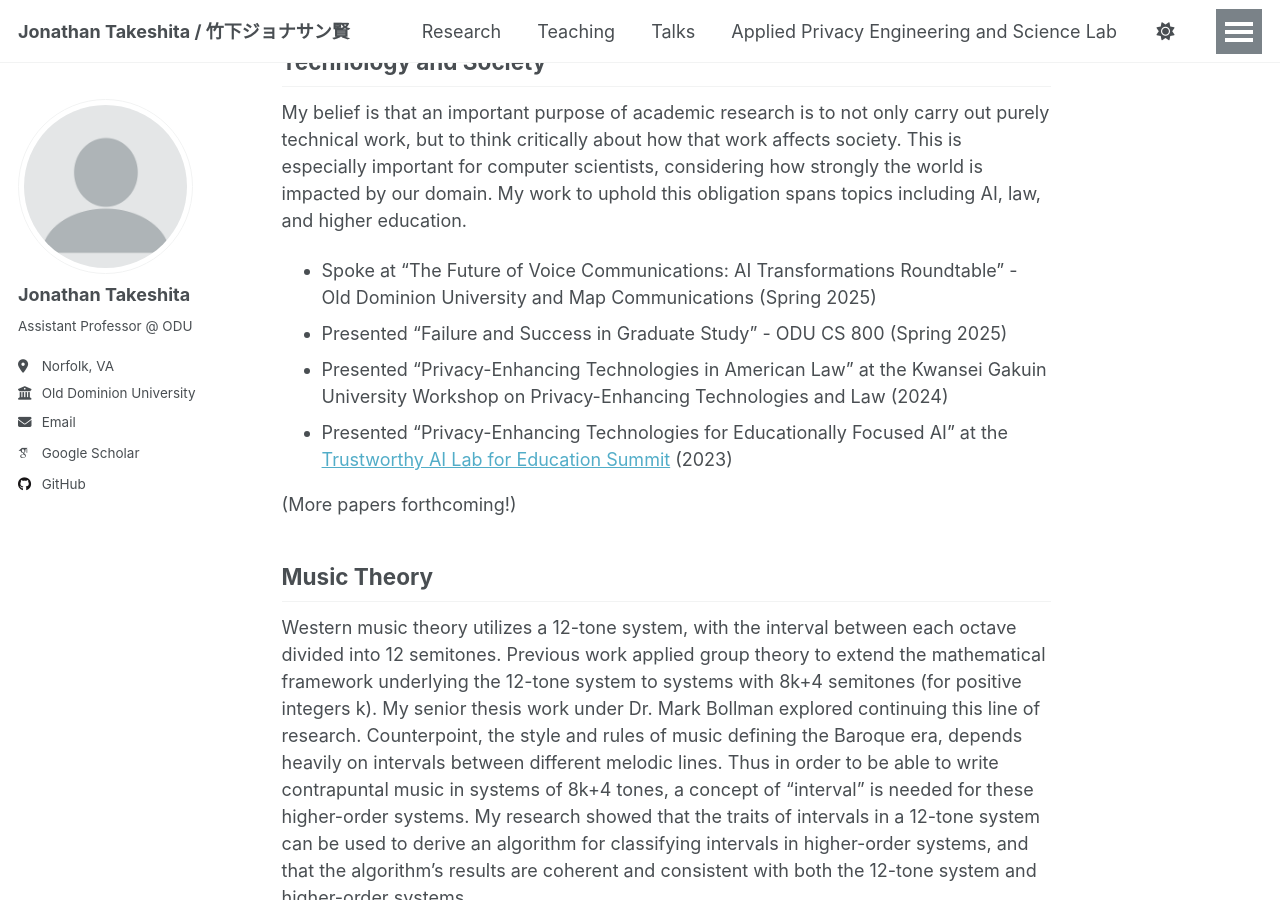
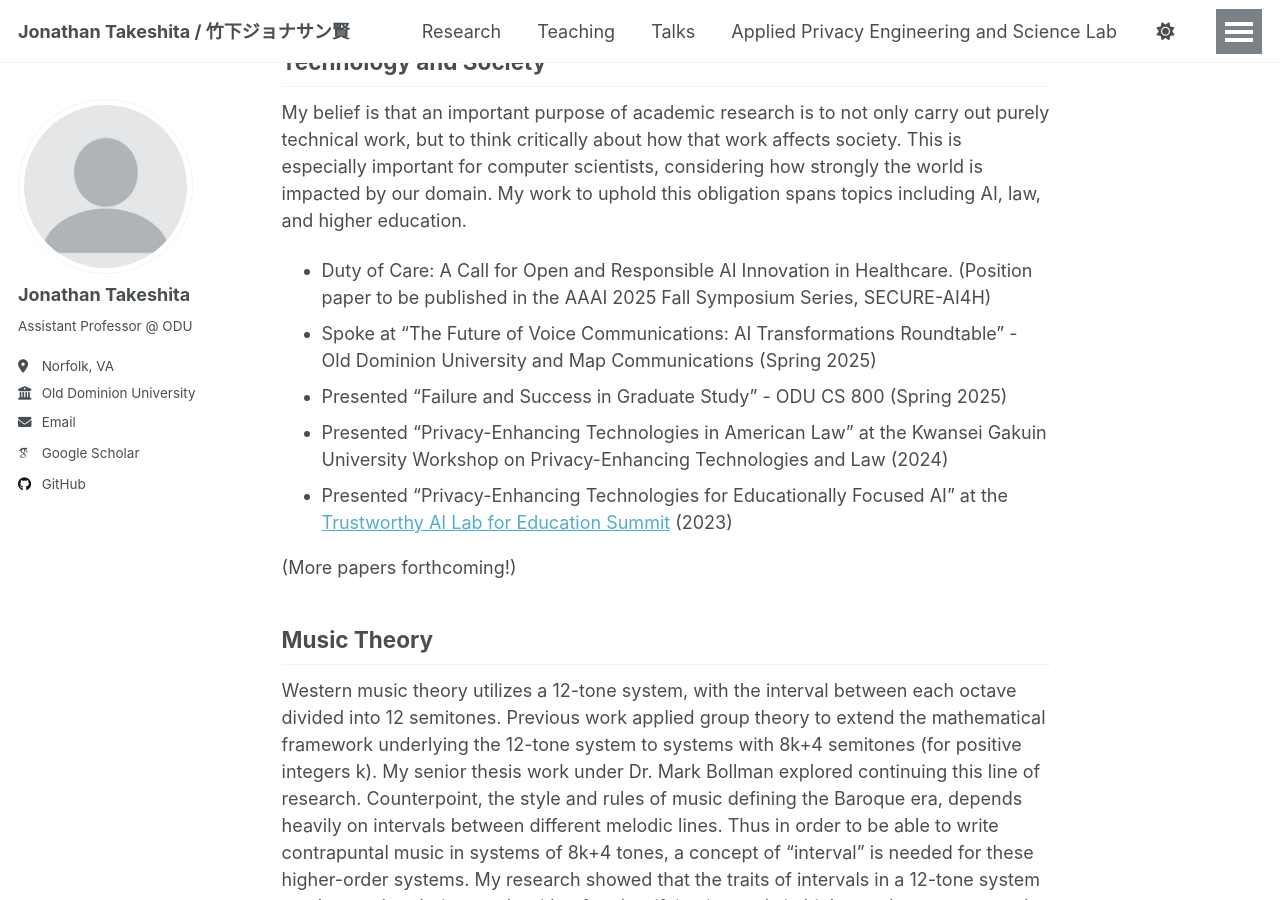
Before and after one commit to jtakeshi/jtakeshi.github.io, a Jekyll site: the page built from _pages/research.md, in a window 1280 px wide and 900 px high, scrolled down 3445 px. Built offline with Jekyll 4.4.1, drawn with Linux system fonts in a browser that asks for light colours; some web fonts are replaced; a script that is not in the unit is left out.

Commit message:
Update research.md

```diff
--- a/_pages/research.md
+++ b/_pages/research.md
@@ -81,6 +81,7 @@ Technology and Society
 --
 My belief is that an important purpose of academic research is to not only carry out purely technical work, but to think critically about how that work affects society. This is especially important for computer scientists, considering how strongly the world is impacted by our domain. My work to uphold this obligation spans topics including AI, law, and higher education.
 
+* Duty of Care: A Call for Open and Responsible AI Innovation in Healthcare. (Position paper to be published in the AAAI 2025 Fall Symposium Series, SECURE-AI4H)
 * Spoke at "The Future of Voice Communications: AI Transformations Roundtable" - Old Dominion University and Map Communications (Spring 2025)
 * Presented "Failure and Success in Graduate Study" - ODU CS 800 (Spring 2025)
 * Presented "Privacy-Enhancing Technologies in American Law" at the Kwansei Gakuin University Workshop on Privacy-Enhancing Technologies and Law (2024)
```
